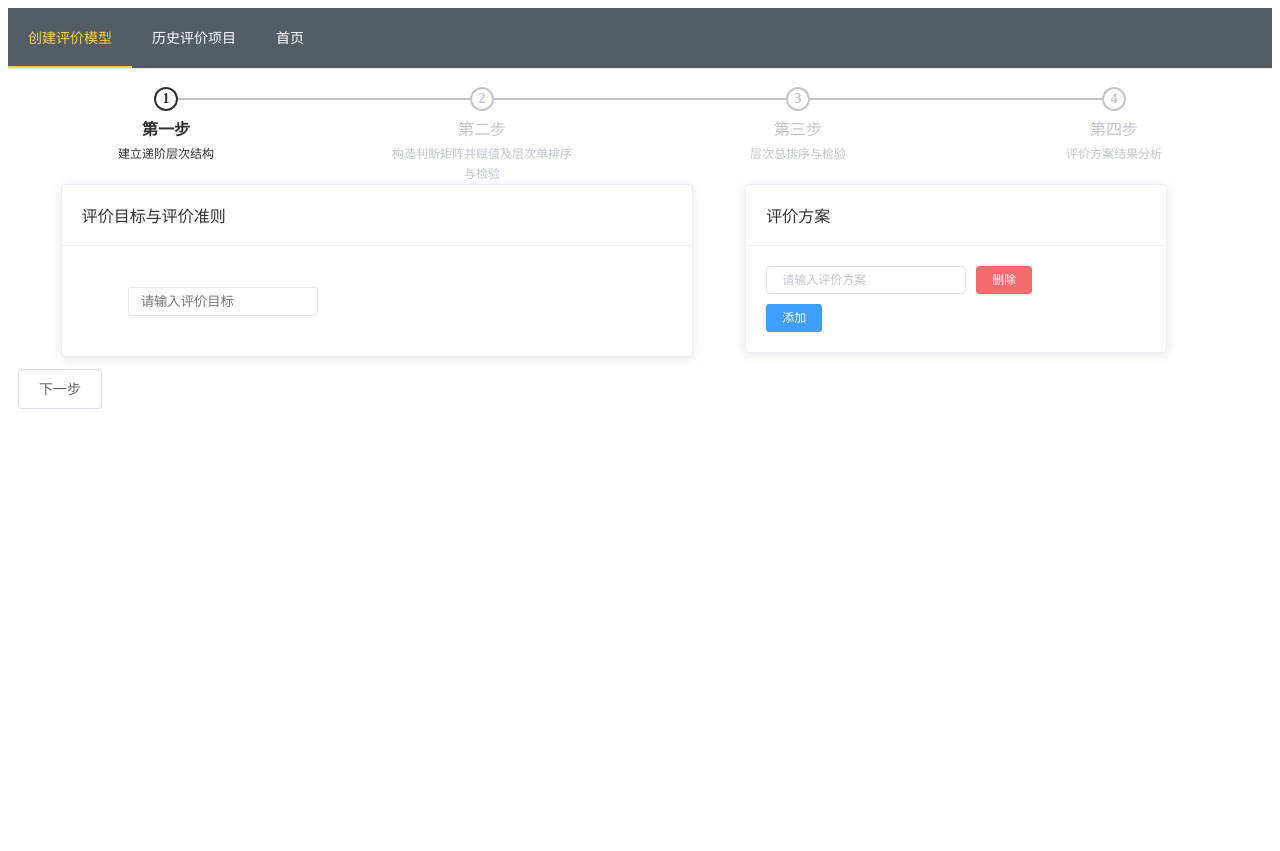
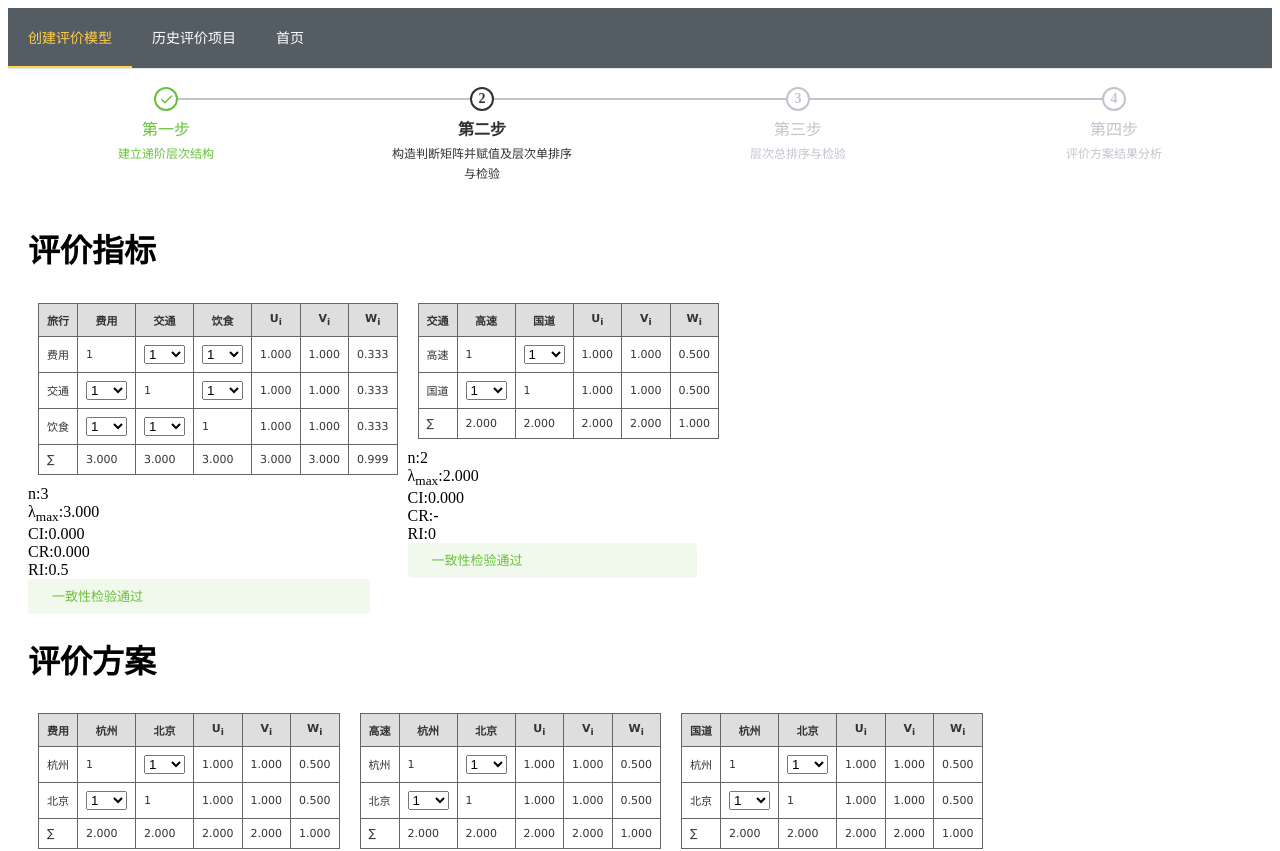
Before and after one commit to ladybug2fire/vuehp, a Vue app: page /home/create in a window 1280 px wide. Shown: the top 851 px of the page. Before the commit the page ends 800 px from the top, so only its background shows below. Built offline with nearby package versions, Linux system fonts and the light colour scheme.

Commit message:
feat: 一致性校验与CR计算

```diff
--- a/src/components/Create.vue
+++ b/src/components/Create.vue
@@ -48,7 +48,7 @@
     },
     data(){
       return {
-        active: 0,
+        active: 1,
         stepData:[
           {title: '第一步',description: '建立递阶层次结构'},
           {title: '第二步',description: '构造判断矩阵并赋值及层次单排序与检验'},
--- /dev/null
+++ b/src/components/createviews/matrixviews/matrixInfo.vue
@@ -0,0 +1,35 @@
+<template>
+    <div class="matrix-info">
+        <div><span>n:</span><span>{{n}}</span></div>
+        <div><span>&lambda;<sub>max</sub>:</span><span>{{lambda}}</span></div>
+        <div><span>CI:</span><span>{{CI}}</span></div>
+        <div><span>CR:</span><span>{{(CR)}}</span></div>
+        <div><span>RI:</span><span>{{RI}}</span></div>
+        <div v-if="CR <= 0.1 || CR == '-'">
+            <el-alert
+                :closable="false"
+                title="一致性检验通过"
+                type="success">
+            </el-alert>
+        </div>
+        <div v-else>
+            <el-alert
+                :closable="false"
+                title="一致性检验不通过,修改表格数据"
+                type="error">
+            </el-alert>
+        </div>
+    </div>
+</template>
+
+<script>
+    export default {
+        props:['CI','CR','n','lambda','RI']
+    }
+</script>
+
+<style lang="scss" scoped>
+.matrix-info{
+    width: 90%;
+}
+</style>
--- a/src/components/createviews/matrixviews/tree2matrix.js
+++ b/src/components/createviews/matrixviews/tree2matrix.js
@@ -1,58 +1,105 @@
 import "./index.less";
-import _ from 'lodash'
-import * as math from 'mathjs'
+import _ from "lodash";
+import * as math from "mathjs";
+import MatrixInfo from './matrixInfo'
+// 平均随机一致性指标R.I.表（1000次正互反矩阵计算结果） 1-15
+const R_I = [
+  0,
+  0,
+  0.5,
+  0.89,
+  1.12,
+  1.26,
+  1.36,
+  1.41,
+  1.46,
+  1.49,
+  1.52,
+  1.54,
+  1.56,
+  1.58,
+  1.59
+];
 export default {
   name: "tree2matrix",
   props: {
     msg: String
   },
+  components:{
+    MatrixInfo,
+  },
   data() {
     return {
-      matrixs: {}
+      matrixs: {},
+      calResult: {},
+      isPassive: true,
     };
   },
   computed: {
-    schemes(){
+    // 获取方案
+    schemes() {
       return this.$store.getters.schemes;
     },
+    // 获取前面的树
     tree() {
       return this.genArray(this.$store.getters.treeData);
     },
-    genOptions(){
+    // 生成选项
+    genOptions() {
       // const num = 9;
       // const range = new Array(num).fill(0).map((e, i) => i + 1);
       // const fractionRange = range.slice(1).map(e => `1/${e}`);
       // return range.concat(fractionRange);
-      return [1,2,3,4,5,6,7,8,9,'1/2','1/3','1/4','1/5','1/6','1/7','1/8','1/9']
+      return [
+        1,
+        2,
+        3,
+        4,
+        5,
+        6,
+        7,
+        8,
+        9,
+        "1/2",
+        "1/3",
+        "1/4",
+        "1/5",
+        "1/6",
+        "1/7",
+        "1/8",
+        "1/9"
+      ];
     }
   },
   watch: {
-    tree:{
-      deep:true,
-      handler: function(nv,ov){
-        if(_.get(nv, 'target.length'))this.setMatrixs();
+    tree: {
+      deep: true,
+      handler: function(nv, ov) {
+        if (_.get(nv, "target.length")) this.setMatrixs();
       }
     }
   },
   methods: {
     // 获取所有子数组
     genArray(node) {
-      if(!node)return null;
+      if (!node) return null;
       if (_.isEmpty(node.child)) {
         node.child = [...this.schemes];
-        return {scheme: node};
+        return { scheme: node };
       }
       const children = node.child.map(e => this.genArray(e));
-      return ({
-        scheme: _.flatten([...children.map(e=>e.scheme).filter(e=>e)]),
-        target: _.flatten([node].concat(...children.map(e=>e.target).filter(e=>e)))
-      });
+      return {
+        scheme: _.flatten([...children.map(e => e.scheme).filter(e => e)]),
+        target: _.flatten(
+          [node].concat(...children.map(e => e.target).filter(e => e))
+        )
+      };
     },
     // 初始化多个矩阵
     setMatrixs() {
       let obj = {};
-      if(!this.isValid())return;
-      const {scheme, target} = this.tree;
+      if (!this.isValid()) return;
+      const { scheme, target } = this.tree;
       [...scheme, ...target].forEach(e => {
         obj[e.name] = this.genMatrix(e.child.length);
       });
@@ -61,57 +108,106 @@ export default {
     // 生成初始化矩阵
     genMatrix(num) {
       // 加1行 total, 加3 列 U,V,W
-      return new Array(num+1).fill(1).map(() => new Array(num+3).fill(1));
+      return new Array(num + 1).fill(1).map(() => new Array(num + 3).fill(1));
     },
     // 判断分数
     isFraction(num) {
-      return num.length > 0 && num.match("/");
+      return /\//g.test(num);
     },
     // 生成表头
     genThead(h, node) {
       let heads = [node.name, ...node.child.map(e => e.name)];
       let th = heads.map(e => h("th", [e]));
-      let th_sub = ['U','V','W'].map(e=>h('th', [e, h('sub',['i'])]))
+      let th_sub = ["U", "V", "W"].map(e => h("th", [e, h("sub", ["i"])]));
       return h("thead", [h("tr", [th, th_sub])]);
     },
-    calcMatrix(key){
+    // 计算 特征向量 与 lambda
+    calcMatrix(key) {
       const matrix = _.get(this.matrixs, key);
       const size = math.size(matrix);
-      const row = size[0], col = size[1];
-      for(let i = 0; i < row -1; i++){
-        let sub = math.subset(matrix, math.index(i, math.range(0, col-3)))[0]
-        const U_i = sub.reduce((sum, e)=>math.multiply(sum, /\//g.test(e)?math.fraction(e):e),1)
-        //1. 计算Ui
-        this.$set(matrix[i], col - 3, math.number(U_i).toFixed(2));
+      const row = size[0],
+        col = size[1];
+      for (let i = 0; i < row - 1; i++) {
+        let sub = math.subset(matrix, math.index(i, math.range(0, col - 3)))[0];
+        const U_i = sub.reduce(
+          (sum, e) =>
+            math.multiply(sum, this.isFraction(e) ? math.fraction(e) : e),
+          1
+        );
+        //1. 计算 Ui
+        this.$set(matrix[i], col - 3, math.number(U_i).toFixed(3));
         // 2. 计算Vi
-        this.$set(matrix[i], col - 2, Math.pow(U_i, 1 / (col-3)).toFixed(2));
+        this.$set(matrix[i], col - 2, Math.pow(U_i, 1 / (col - 3)).toFixed(3));
       }
-      const v_i = math.subset(matrix, math.index(math.range(0, row-1), col-2));
-      const sum = v_i.reduce((sum,e)=>math.add(sum, e),0);
-      for(let j = 0; j < row-1;j++){
+      const v_i = math.subset(
+        matrix,
+        math.index(math.range(0, row - 1), col - 2)
+      );
+      const sum = v_i.reduce((sum, e) => math.add(sum, e), 0);
+      for (let j = 0; j < row - 1; j++) {
         // 计算wi
-        this.$set(matrix[j], col - 1, (v_i[j]/sum).toFixed(2));
+        this.$set(matrix[j], col - 1, (v_i[j] / sum).toFixed(3));
       }
       // 计算每列的和
-      for(let k = 0; k < col;k++){
-        let sub_col_i = _.flatten(math.subset(matrix, math.index(math.range(0, row-1),k)));
-        let sum_col = sub_col_i.reduce((sum, e)=>math.add(sum, /\//g.test(e)?math.fraction(e):e),0);
-        console.log(sub_col_i, sum_col)
-        this.$set(matrix[row-1], k, math.number(sum_col).toFixed(2))
+      for (let k = 0; k < col; k++) {
+        let sub_col_i = _.flatten(
+          math.subset(matrix, math.index(math.range(0, row - 1), k))
+        );
+        let sum_col = sub_col_i.reduce(
+          (sum, e) => math.add(sum, /\//g.test(e) ? math.fraction(e) : e),
+          0
+        );
+        this.$set(matrix[row - 1], k, math.number(sum_col).toFixed(3));
       }
+      // 计算 lambda
+      let matrixB = math.subset(
+        matrix,
+        math.index(math.range(0, row - 1), math.range(0, col - 3))
+      );
+      const vectorW = math.subset(
+        matrix,
+        math.index(math.range(0, row - 1), col - 1)
+      );
+      // 分数字符转对象用于计算
+      matrixB = matrixB.map(e =>
+        this.isFraction(e) ? math.fraction(e) : math.number(e)
+      );
+      // 矩阵B乘向量W
+      const BW = math.multiply(matrixB, vectorW);
+      // 平铺 W_i 与 BW
+      const flatten_W = _.flatten(vectorW);
+      const flatten_BW = _.flatten(BW);
+      const n = flatten_W.length; // 向量维度
+      if(n > 15){this.$message.error('维度太高不支持');return;}
+      if (n != flatten_BW.length) {this.$message.error('维度不一致');return;}; // 维度不一致
+      // 计算得到lambda
+      const lambda =(
+        (1 / n) *
+        flatten_BW.reduce((sum, e, i) => (sum += e / flatten_W[i]), 0)).toFixed(3);
+      const CI = ((lambda - n)/(n - 1)).toFixed(3);
+      const RI = R_I[n - 1];
+      const CR = RI ? (CI / RI).toFixed(3) : '-'
+      this.isPassive = RI ? CR <= 0.1 && this.isPassive : this.isPassive;
+      this.$set(this.calResult, key, {
+        lambda,
+        n,
+        CI,
+        CR,
+        RI
+      })
     },
     // 表身
     genTbody(h, node) {
       const matrix = this.matrixs[node.name];
       if (!matrix) return null;
-      const dimension = _.get(node, 'child.length');//指标维度
+      const dimension = _.get(node, "child.length"); //指标维度
       let row = matrix.map((e, i) =>
         h("tr", [
-          h("td", _.get(node,`child.${i}.name`, '∑')),
+          h("td", _.get(node, `child.${i}.name`, "∑")),
           e.map((e, j) =>
             h("td", [
               // 小于指标维度才做处理
-              j !== i && i < dimension && j <dimension
+              j !== i && i < dimension && j < dimension
                 ? h(
                     "select",
                     {
@@ -129,20 +225,20 @@ export default {
                             if (this.isFraction(data)) {
                               this.$set(matrix[j], i, data.split("/")[1]);
                             } else {
-                              this.$set(matrix[j], i, data==1? 1 : `1/${data}`);
+                              this.$set(
+                                matrix[j],
+                                i,
+                                data == 1 ? 1 : `1/${data}`
+                              );
                             }
                           }
-                          this.$nextTick(()=>{
+                          this.$nextTick(() => {
                             this.calcMatrix(node.name);
-                          })
+                          });
                         }
                       }
                     },
-                    [
-                      this.genOptions.map(
-                        e => h("option", [e])
-                      )
-                    ]
+                    [this.genOptions.map(e => h("option", [e]))]
                   )
                 : e
             ])
@@ -152,28 +248,48 @@ export default {
       return h("tbody", [row]);
     },
     genTable(h, node) {
-      return h("table", { class: "gridtable" }, [
-        this.genThead(h, node),
-        this.genTbody(h, node)
+      return h('div',
+      [
+        h("table", { class: "gridtable" }, [
+            this.genThead(h, node),
+            this.genTbody(h, node)
+        ]),
+        h('matrix-info',{props:this.calResult[node.name]})
       ]);
     },
-    isValid(){
+    isValid() {
       // 包含评价方案和评价准则才合法
-      return _.isArray(_.get(this.tree, 'target')) && _.isArray(_.get(this.tree, 'scheme'))
+      return (
+        _.isArray(_.get(this.tree, "target")) &&
+        _.isArray(_.get(this.tree, "scheme"))
+      );
+    },
+    getPassive(){
+      return this.isPassive;// 获取是否全部通过
     }
   },
   mounted() {
     this.setMatrixs();
-    _.forIn(this.matrixs,(v,k)=>{
+    _.forIn(this.matrixs, (v, k) => {
       this.calcMatrix(k);
-    })
+    });
   },
   render(h) {
-    if(!this.isValid())return null;
-    const {scheme, target} = this.tree;
-    return h("div",{style:{'padding': '20px'}},[
-      h('div', [h('h1',['评价指标']),h('div', {class:['target-section','table-container']},[target.map(e => this.genTable(h, e))])]),
-      h('div', [h('h1',['评价方案']),h('div', {class:['target-section','table-container']},[scheme.map(e => this.genTable(h, e))])])
+    if (!this.isValid()) return null;
+    const { scheme, target } = this.tree;
+    return h("div", { style: { padding: "20px" } }, [
+      h("div", [
+        h("h1", ["评价指标"]),
+        h("div", { class: ["target-section", "table-container"] }, [
+          target.map(e => this.genTable(h, e))
+        ])
+      ]),
+      h("div", [
+        h("h1", ["评价方案"]),
+        h("div", { class: ["target-section", "table-container"] }, [
+          scheme.map(e => this.genTable(h, e))
+        ])
+      ])
     ]);
   }
 };
--- a/src/store/store.js
+++ b/src/store/store.js
@@ -7,8 +7,8 @@ export default new Vuex.Store({
   state:function () {
     return {
       select:0,
-      schemes: [],
-      treeData: [],
+      schemes: [{name:'杭州'},{name: '北京'}],
+      treeData: [{name: '旅行',child:[{name: '费用',child:[]},{name:'交通', child:[{name:'高速',child:[]}, {name: '国道',child:[]}]}, {name: '饮食',child:[]}]}],
     }
   },
   mutations:{
```
